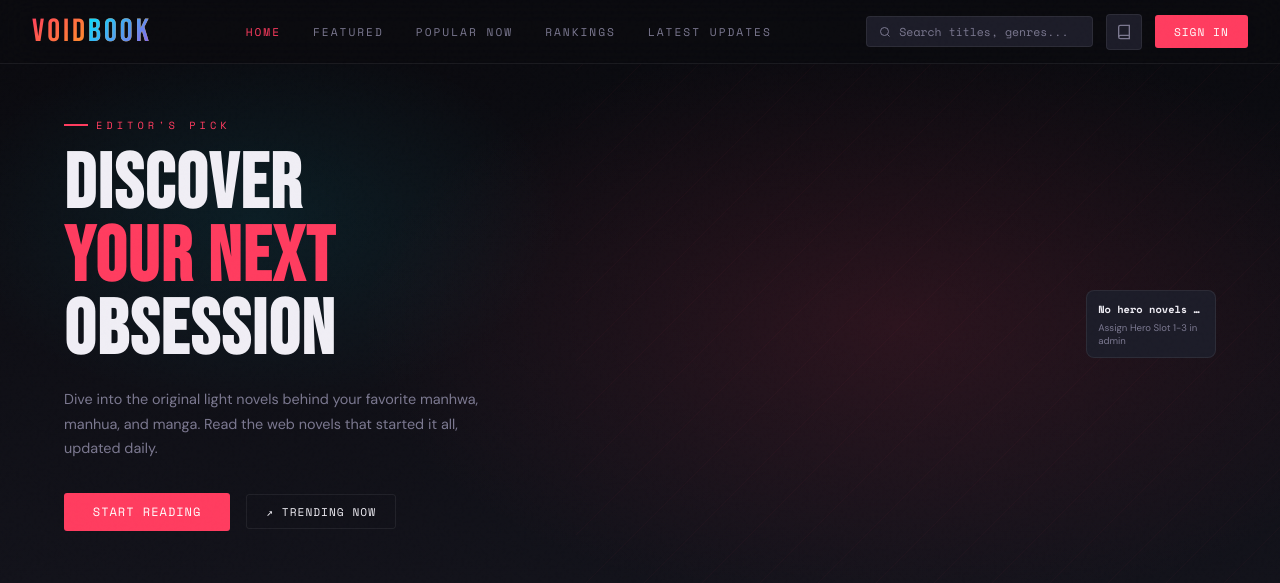
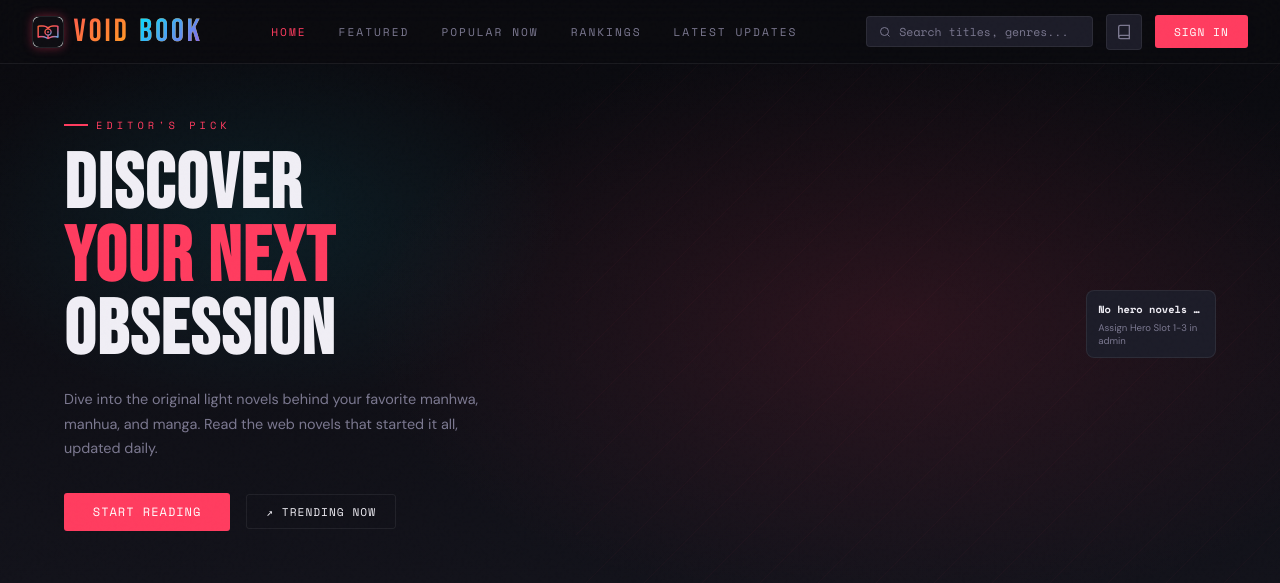
Before and after one commit to Jordibot-art/void-book, a Django app: page / in a window 1280 px wide. Shown: the top 583 px of the page. Run offline with Django 5.2, Linux system fonts and the light colour scheme; data that the repository does not hold is empty.

Commit message:
Add voidbook-icon.jpg as website logo icon and favicon

```diff
--- a/myapp/static/myapp/style.css
+++ b/myapp/static/myapp/style.css
@@ -10,7 +10,8 @@ body::before{content:'';position:fixed;inset:0;background-image:url("data:[embed
 
 /* NAV */
 nav{position:sticky;top:0;z-index:500;background:rgba(10,10,15,0.9);backdrop-filter:blur(20px);border-bottom:1px solid var(--border);display:flex;align-items:center;justify-content:space-between;padding:0 2rem;height:64px;}
-.logo{font-family:'Bebas Neue',cursive;font-size:2rem;letter-spacing:3px;background:linear-gradient(135deg,var(--accent),var(--accent2));-webkit-background-clip:text;-webkit-text-fill-color:transparent;background-clip:text;cursor:pointer;}
+.logo{display:flex;align-items:center;gap:.6rem;font-family:'Bebas Neue',cursive;font-size:2rem;letter-spacing:3px;background:linear-gradient(135deg,var(--accent),var(--accent2));-webkit-background-clip:text;-webkit-text-fill-color:transparent;background-clip:text;cursor:pointer;}
+.logo-icon{width:32px;height:32px;border-radius:6px;object-fit:cover;box-shadow:0 0 10px rgba(255,60,95,0.4);border:1px solid rgba(255,255,255,0.1);flex-shrink:0;}
 .logo span{background:linear-gradient(135deg,var(--accent3),#9b5de5);-webkit-background-clip:text;background-clip:text;-webkit-text-fill-color:transparent;}
 .nav-links{display:flex;gap:2rem;list-style:none;font-family:'Space Mono',monospace;font-size:0.7rem;letter-spacing:2px;text-transform:uppercase;}
 .nav-links a{color:var(--muted);text-decoration:none;transition:color .2s;cursor:pointer;}
--- a/myapp/templates/myapp/custom_admin.html
+++ b/myapp/templates/myapp/custom_admin.html
@@ -1,9 +1,11 @@
+{% load static %}
 <!DOCTYPE html>
 <html lang="en">
 <head>
 <meta charset="UTF-8">
 <meta name="viewport" content="width=device-width, initial-scale=1.0">
-<title>VOID BOOk — Admin Dashboard</title>
+<title>VOID BOOK — Admin Dashboard</title>
+<link rel="icon" type="image/jpeg" href="{% static 'myapp/images/voidbook-icon.jpg' %}">
 <link href="https://fonts.googleapis.com/css2?family=Bebas+Neue&family=Space+Mono:wght@400;700&family=DM+Sans:wght@300;400;500;600&display=swap" rel="stylesheet">
 <style>
   :root {
--- a/myapp/templates/myapp/index.html
+++ b/myapp/templates/myapp/index.html
@@ -6,7 +6,8 @@
 <meta name="viewport" content="width=device-width, initial-scale=1.0">
 <title>VOID BOOK</title>
 <link href="https://fonts.googleapis.com/css2?family=Bebas+Neue&family=DM+Sans:ital,opsz,wght@0,9..40,300;0,9..40,400;0,9..40,500;0,9..40,600;1,9..40,300;1,9..40,400;1,9..40,500;1,9..40,600&family=Space+Mono:ital,wght@0,400;0,700;1,400;1,700&display=swap" rel="stylesheet">
-<link rel="stylesheet" href="{% static 'myapp/style.css' %}?v=4">
+<link rel="icon" type="image/jpeg" href="{% static 'myapp/images/voidbook-icon.jpg' %}">
+<link rel="stylesheet" href="{% static 'myapp/style.css' %}?v=5">
 </head>
 <body>
 
@@ -108,7 +109,7 @@
 </div>
 
 <nav>
-  <div class="logo" onclick="window.scrollTo({top:0,behavior:'smooth'})">VOID<span>BOOK</span></div>
+  <div class="logo" onclick="window.scrollTo({top:0,behavior:'smooth'})"><img src="{% static 'myapp/images/voidbook-icon.jpg' %}" alt="VOIDBOOK Icon" class="logo-icon">VOID<span>BOOK</span></div>
   <ul class="nav-links">
     <li><a class="active" onclick="setNav(this)" href="#">Home</a></li>
     <li><a onclick="setNav(this)" href="#featured">Featured</a></li>
--- a/staticfiles_build/static/myapp/style.css
+++ b/staticfiles_build/static/myapp/style.css
@@ -10,7 +10,8 @@ body::before{content:'';position:fixed;inset:0;background-image:url("data:[embed
 
 /* NAV */
 nav{position:sticky;top:0;z-index:500;background:rgba(10,10,15,0.9);backdrop-filter:blur(20px);border-bottom:1px solid var(--border);display:flex;align-items:center;justify-content:space-between;padding:0 2rem;height:64px;}
-.logo{font-family:'Bebas Neue',cursive;font-size:2rem;letter-spacing:3px;background:linear-gradient(135deg,var(--accent),var(--accent2));-webkit-background-clip:text;-webkit-text-fill-color:transparent;background-clip:text;cursor:pointer;}
+.logo{display:flex;align-items:center;gap:.6rem;font-family:'Bebas Neue',cursive;font-size:2rem;letter-spacing:3px;background:linear-gradient(135deg,var(--accent),var(--accent2));-webkit-background-clip:text;-webkit-text-fill-color:transparent;background-clip:text;cursor:pointer;}
+.logo-icon{width:32px;height:32px;border-radius:6px;object-fit:cover;box-shadow:0 0 10px rgba(255,60,95,0.4);border:1px solid rgba(255,255,255,0.1);flex-shrink:0;}
 .logo span{background:linear-gradient(135deg,var(--accent3),#9b5de5);-webkit-background-clip:text;background-clip:text;-webkit-text-fill-color:transparent;}
 .nav-links{display:flex;gap:2rem;list-style:none;font-family:'Space Mono',monospace;font-size:0.7rem;letter-spacing:2px;text-transform:uppercase;}
 .nav-links a{color:var(--muted);text-decoration:none;transition:color .2s;cursor:pointer;}
```
Also changed, not shown: myapp/static/myapp/images/voidbook-icon.jpg (added), staticfiles_build/static/myapp/images/voidbook-icon.jpg (added).
